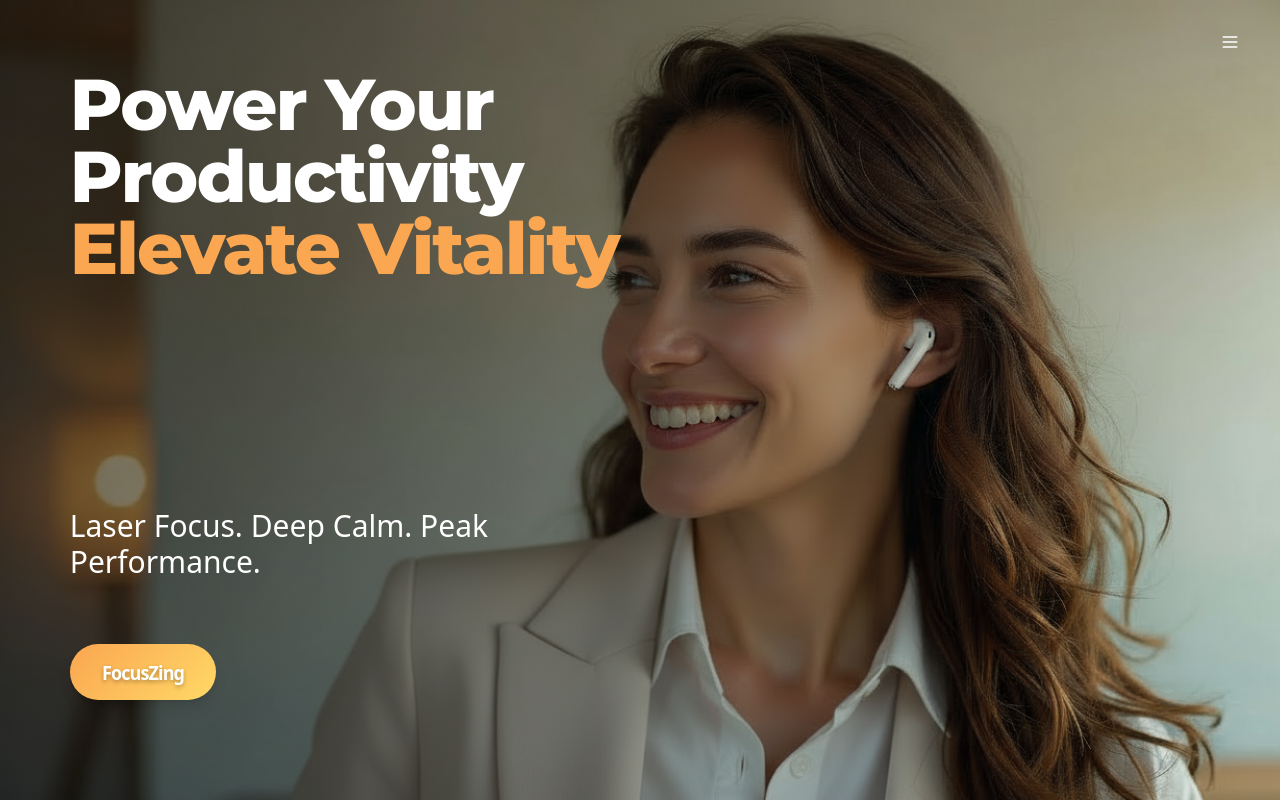
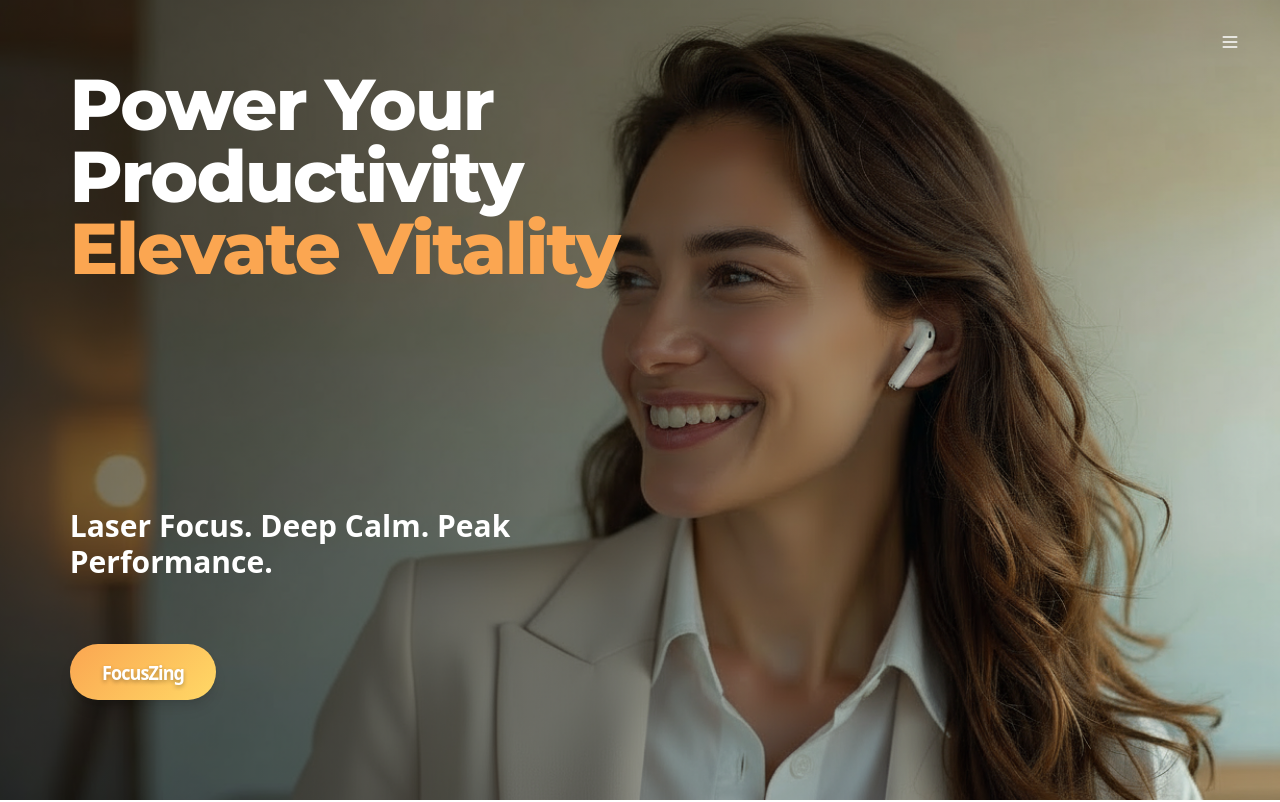
Before and after one commit to IsabelleKidney/zing-focusflow, a React (Vite) app: page / in a window 1280 px wide. Shown: the top 802 px of the page. Built offline with nearby package versions, Linux system fonts and the light colour scheme; the HTML template or start-up script is replaced by a standard one.

Commit message:
Reverted to commit 0894aab7e6c525100b9c31709d22b32413968f47

```diff
--- a/src/components/Hero.tsx
+++ b/src/components/Hero.tsx
@@ -24,7 +24,7 @@ const Hero = () => {
           <span className="text-orange">Elevate Vitality</span>
         </h1>
 
-        <p className="text-xl md:text-2xl lg:text-3xl mb-16 font-medium leading-relaxed">
+        <p className="text-xl md:text-2xl lg:text-3xl mb-16 font-semibold leading-relaxed">
           Laser Focus. Deep Calm. Peak Performance.
         </p>
 
```
